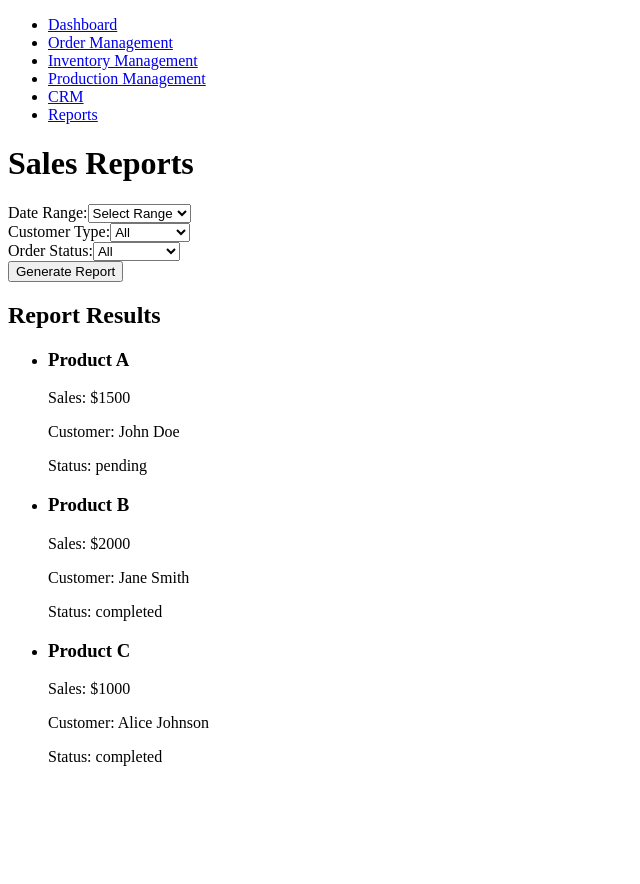
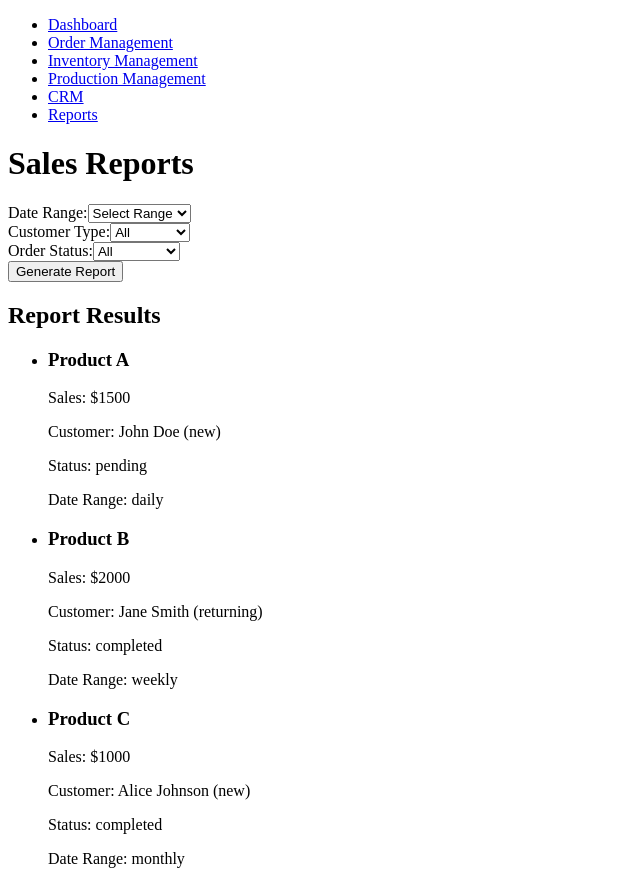
Before and after one commit to shjcc/CMS, a React (Vite) app in the folder frontend/: page /reports in a window 1280 px wide. Both pictures are taken after a click on the button "Generate Report". Shown: the whole page, without its empty margins (0-640 px from the left). Before the commit the page ends 800 px from the top, so only its background shows below. Built offline with nearby package versions, Linux system fonts and the light colour scheme.

Commit message:
Update Reports.jsx

```diff
--- a/frontend/src/pages/Reports.jsx
+++ b/frontend/src/pages/Reports.jsx
@@ -1,26 +1,23 @@
 import React, { useState } from 'react';
-import ReportsData from '../components/ReportsData.jsx'; // Import the local report data
+import ReportsData from '../components/ReportsData.jsx'; // Import local reports data
 
 const Reports = () => {
     const [reports, setReports] = useState([]);
-    const [loading, setLoading] = useState(false); // For loading state
+    const [loading, setLoading] = useState(false); // Track loading state
     const [filters, setFilters] = useState({
         dateRange: '',
         customerType: '',
         orderStatus: '',
     });
 
-    // Function to filter reports based on filters
+    // Function to filter reports based on selected filters
     const filterReports = () => {
-        console.log("Applying filters:", filters); // Debug log to track filters
+        console.log("Applying filters:", filters); // Debug: log filters
 
         setLoading(true); // Start loading
-
         setTimeout(() => {
-            // Filter reports using matching criteria
+            // Apply filters from ReportsData.jsx
             const filteredReports = ReportsData.filter((report) => {
-                console.log("Checking report:", report); // Debug log to track each report
-
                 const dateMatch = filters.dateRange === '' || report.dateRange === filters.dateRange;
                 const customerMatch = filters.customerType === '' || report.customerType === filters.customerType;
                 const statusMatch = filters.orderStatus === '' || report.orderStatus === filters.orderStatus;
@@ -28,13 +25,13 @@ const Reports = () => {
                 return dateMatch && customerMatch && statusMatch;
             });
 
-            console.log("Filtered reports:", filteredReports); // Debug log for filtered results
-            setReports(filteredReports);
+            console.log("Filtered reports:", filteredReports); // Debug: log filtered reports
+            setReports(filteredReports); // Set the filtered reports
             setLoading(false); // Stop loading
-        }, 500); // Simulate delay for loading
+        }, 500); // Simulate loading delay
     };
 
-    // Handle filter change
+    // Handle changes to filters
     const handleFilterChange = (filterName, filterValue) => {
         setFilters({ ...filters, [filterName]: filterValue });
     };
@@ -89,7 +86,7 @@ const Reports = () => {
             {/* Display Loading State */}
             {loading && <p>Loading reports...</p>}
 
-            {/* Display Reports */}
+            {/* Display Filtered Reports */}
             {!loading && reports.length > 0 ? (
                 <div>
                     <h2>Report Results</h2>
@@ -98,8 +95,9 @@ const Reports = () => {
                             <li key={report.id}>
                                 <h3>{report.productName}</h3>
                                 <p>Sales: ${report.salesAmount}</p>
-                                <p>Customer: {report.customerName}</p>
+                                <p>Customer: {report.customerName} ({report.customerType})</p>
                                 <p>Status: {report.orderStatus}</p>
+                                <p>Date Range: {report.dateRange}</p>
                             </li>
                         ))}
                     </ul>
```
